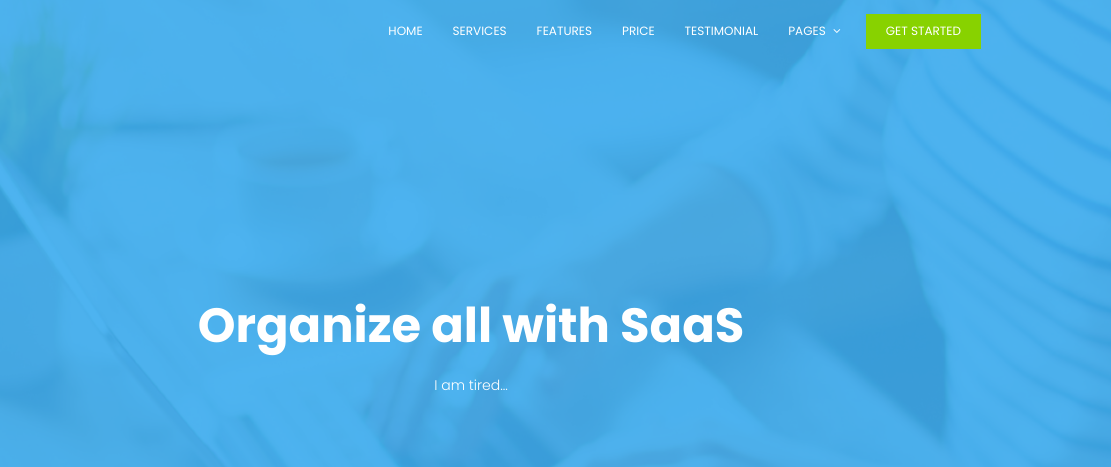
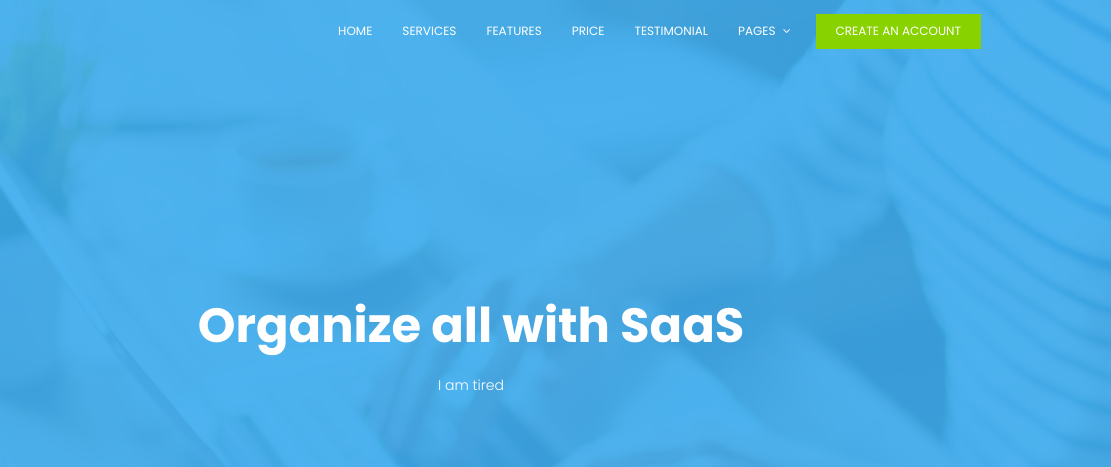
Before and after one commit to teopopescu10/teopopescu10.github.io, a plain HTML site: page index.html in a window 1280 px wide. Shown: the top 467 px of the page, 169-1280 px from the left. Drawn offline with nearby package versions, Linux system fonts and the light colour scheme; some packages are replaced by stand-ins of ours.

Commit message:
change get started buttton

```diff
--- a/index.html
+++ b/index.html
@@ -50,7 +50,7 @@
 				              <li><a href="elements.html">Elements</a></li>
 				            </ul>
 				          </li>
-				          <li><a class="ticker-btn" href="#">Get Started</a></li>
+				          <li><a class="ticker-btn" href="#">Create an account</a></li>
 				        </ul>
 				      </nav><!-- #nav-menu-container -->
 			    	</div>
@@ -68,7 +68,7 @@
 								Organize all with SaaS
 							</h1>
 							<p class="pt-20 pb-20 text-white">
-								I am tired...
+								I am tired
 							</p>
 						</div>
 					</div>
```
